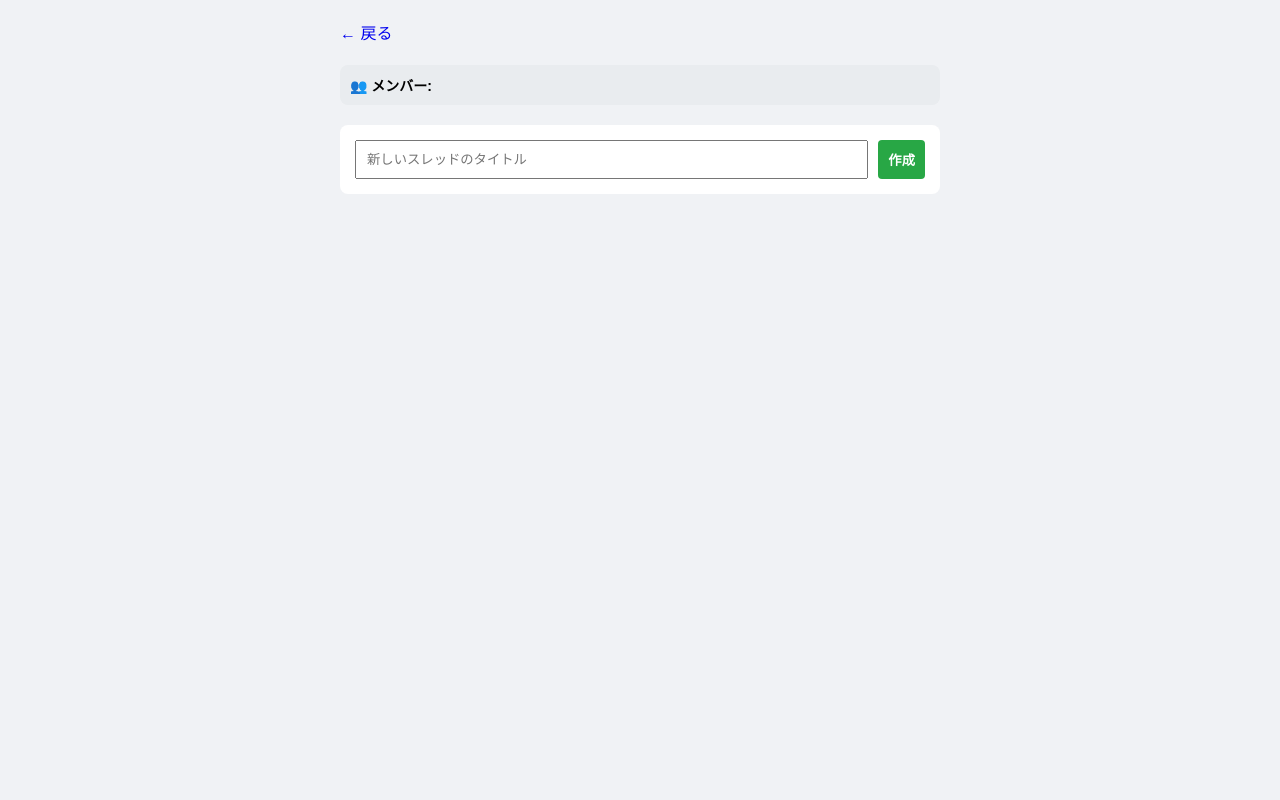
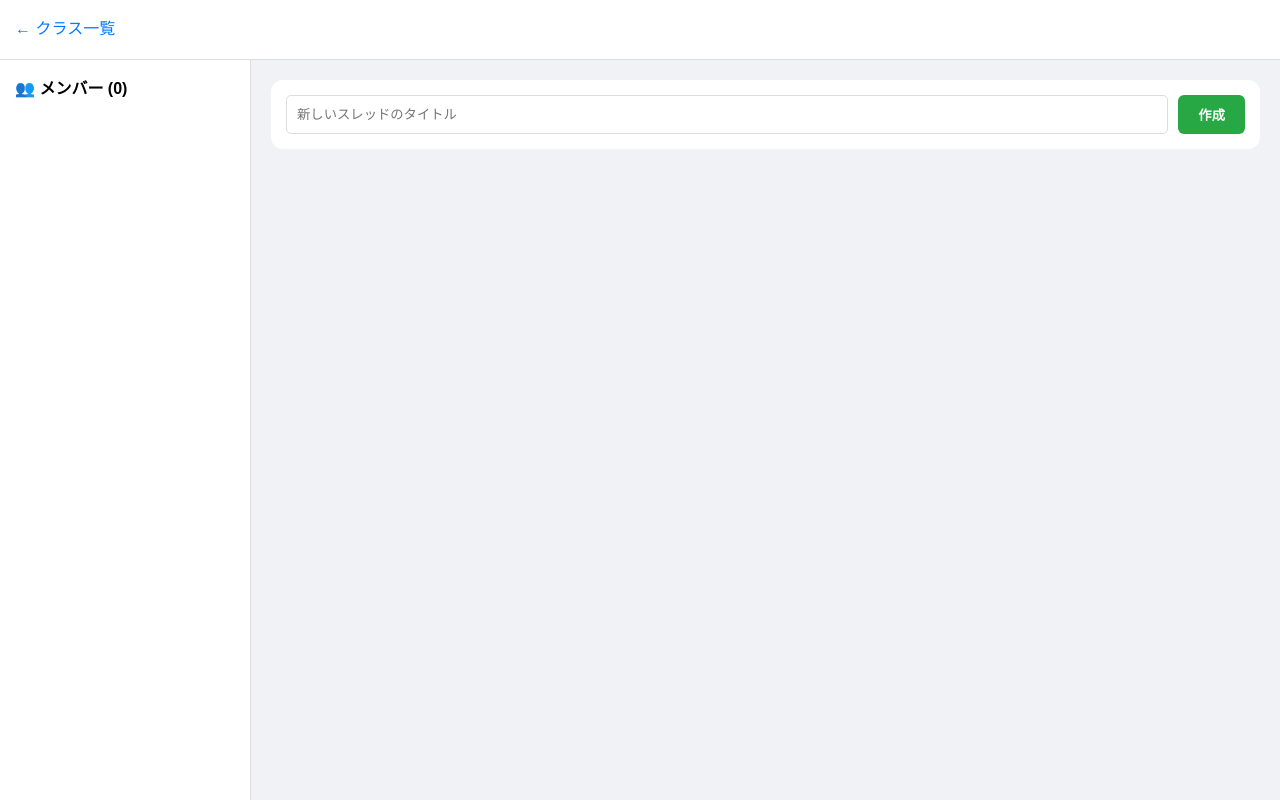
Before and after one commit to nori-pixl/mynote, a Flask app: template templates/class_view.html in a window 1280 px wide. Run offline with Flask 3, Linux system fonts and the light colour scheme; the template is opened without the code that fills it, so the values that code supplies are empty.

Commit message:
Refactor class view layout and styles

```diff
--- a/templates/class_view.html
+++ b/templates/class_view.html
@@ -4,34 +4,42 @@
     <meta charset="UTF-8"><meta name="viewport" content="width=device-width, initial-scale=1.0">
     <title>{{ target_class.name }}</title>
     <style>
-        body { font-family: sans-serif; background: #f0f2f5; margin: 0; padding: 20px; }
-        .member-list { background: #e9ecef; padding: 10px; border-radius: 8px; margin-bottom: 20px; font-size: 14px; }
-        .thread-card { background: white; padding: 15px; border-radius: 10px; margin-bottom: 10px; display: flex; justify-content: space-between; align-items: center; box-shadow: 0 1px 3px rgba(0,0,0,0.1); }
+        body { font-family: sans-serif; background: #f0f2f5; margin: 0; display: flex; flex-direction: column; height: 100vh; }
+        .header { background: white; padding: 15px; border-bottom: 1px solid #ddd; }
+        .main-content { display: flex; flex: 1; overflow: hidden; }
+        .sidebar { width: 220px; background: #fff; border-right: 1px solid #ddd; padding: 15px; overflow-y: auto; }
+        .thread-area { flex: 1; padding: 20px; overflow-y: auto; }
+        .card { background: white; padding: 15px; border-radius: 12px; margin-bottom: 10px; border: 1px solid #eee; display: flex; justify-content: space-between; align-items: center; }
+        .btn-create { background: #28a745; color: white; border: none; padding: 10px 20px; border-radius: 6px; cursor: pointer; font-weight: bold; }
+        .member-item { display: flex; align-items: center; margin-bottom: 10px; font-size: 14px; }
+        .dot { width: 8px; height: 8px; background: #28a745; border-radius: 50%; margin-right: 8px; }
     </style>
 </head>
 <body>
-    <div style="max-width:600px; margin:auto;">
-        <a href="/" style="text-decoration:none;">← 戻る</a>
-        <h1>{{ target_class.name }}</h1>
-
-        <div class="member-list">
-            <strong>👥 メンバー:</strong>
-            {% for m in members %}{{ m.username }}{% if not loop.last %}, {% endif %}{% endfor %}
-        </div>
-
-        <div style="background:white; padding:15px; border-radius:8px; margin-bottom:20px;">
+<div class="header">
+    <a href="/" style="text-decoration:none; color:#007bff;">← クラス一覧</a>
+    <h2 style="margin:5px 0 0 0;">{{ target_class.name }}</h2>
+    <small style="color:#888;">{{ '🌎 全員掲示板' if target_class.code == 'PUBLIC' else '🔑 招待コード: ' + target_class.code }}</small>
+</div>
+<div class="main-content">
+    <div class="sidebar">
+        <h4 style="margin-top:0;">👥 メンバー ({{ members|length }})</h4>
+        {% for m in members %}<div class="member-item"><div class="dot"></div>{{ m.username }}</div>{% endfor %}
+    </div>
+    <div class="thread-area">
+        <div style="background:white; padding:15px; border-radius:12px; margin-bottom:20px;">
             <form action="/create_thread/{{ target_class.id }}" method="POST" style="display:flex; gap:10px;">
-                <input type="text" name="title" placeholder="新しいスレッドのタイトル" required style="flex:1; padding:10px;">
-                <button type="submit" style="padding:10px; background:#28a745; color:white; border:none; border-radius:4px; font-weight:bold;">作成</button>
+                <input type="text" name="title" placeholder="新しいスレッドのタイトル" required style="flex:1; padding:10px; border:1px solid #ddd; border-radius:5px;">
+                <button type="submit" class="btn-create">作成</button>
             </form>
         </div>
-
         {% for t in threads %}
-        <div class="thread-card">
-            <a href="/thread/{{ t.id }}" style="text-decoration:none; color:#333; font-weight:bold;">{{ t.title }}</a>
-            <a href="/delete_thread/{{ t.id }}" onclick="return confirm('削除？')" style="color:red; font-size:12px; text-decoration:none;">🗑 スレ削除</a>
+        <div class="card">
+            <a href="/thread/{{ t.id }}" style="text-decoration:none; color:#333; font-weight:bold; flex:1;"># {{ t.title }}</a>
+            <a href="/delete_thread/{{ t.id }}" onclick="return confirm('スレ削除？')" style="color:#ff4d4d; text-decoration:none; font-size:12px;">🗑</a>
         </div>
         {% endfor %}
     </div>
+</div>
 </body>
 </html>
```
